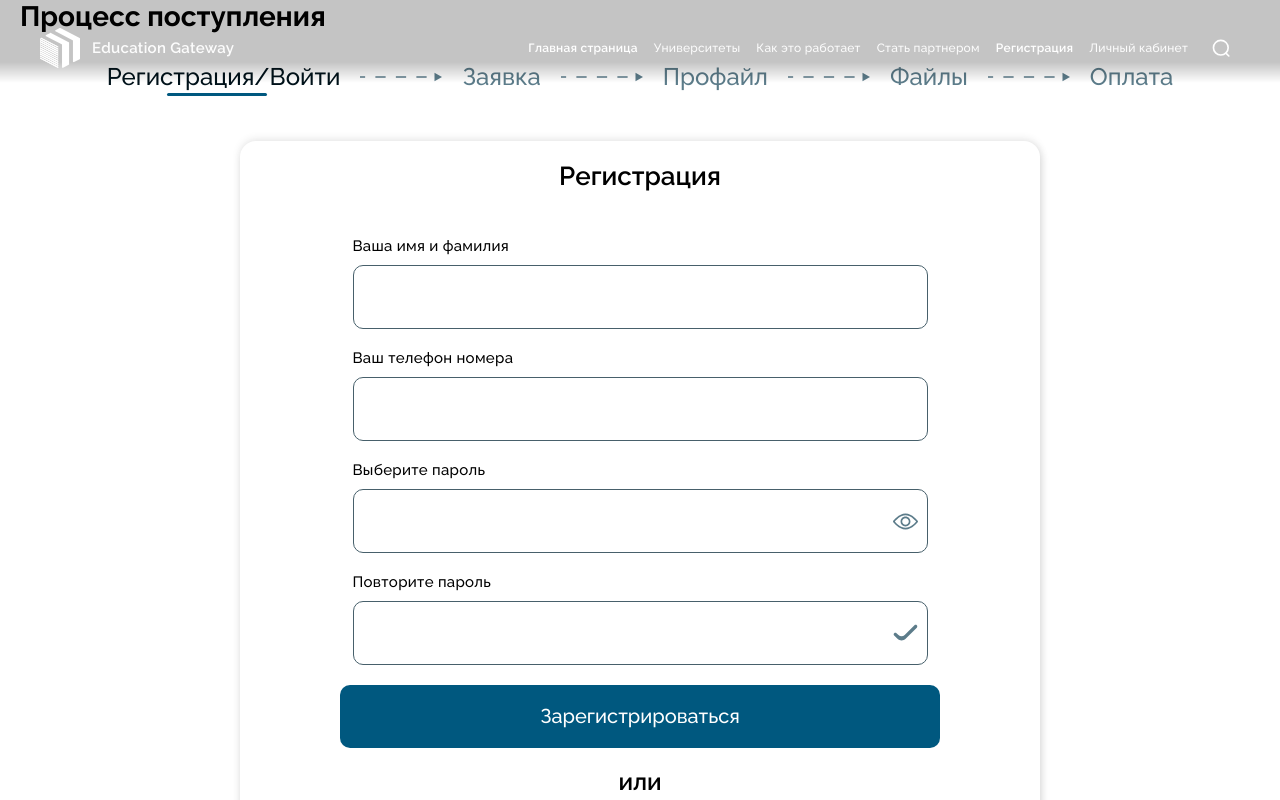
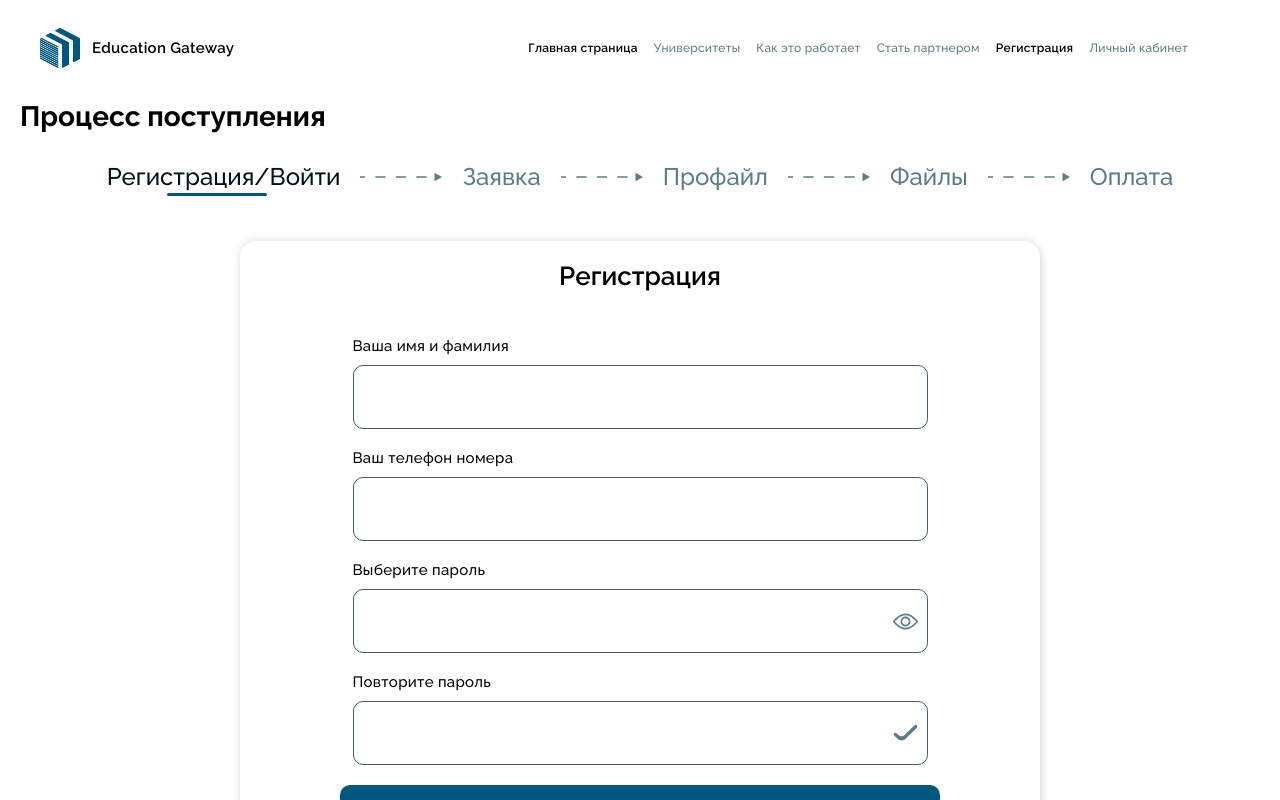
Before and after one commit to azamat1199/-eduGatewayWEB, a React (Create React App) app: page /registration in a window 1280 px wide. Shown: the top 800 px of the page. Built offline with nearby package versions, Linux system fonts and the light colour scheme.

Commit message:
navbar alohida

```diff
--- a/src/containers/web/pages/MainEduGate.jsx
+++ b/src/containers/web/pages/MainEduGate.jsx
@@ -48,9 +48,12 @@ const MainEduGate = () => {
     }
     return (
         <>
-        <Navbar/>
+        <div className="bir">
+            <Navbar />
+        </div>
+
         <div className="mainEduGate">
-            <div className="header" id="header">
+            <div className="header" id="heaer">
                 <h2>Выберите свой университет вместе с Education Gateway</h2>
                 <h3>Education Gateway помогает абитуриентам найти свое направление в выборе профессии и поступить в престижные ВУЗы на территории СНГ</h3>
                 <div className="listLvl">
--- a/src/containers/web/pages/Navbar.jsx
+++ b/src/containers/web/pages/Navbar.jsx
@@ -51,10 +51,7 @@ const Navbar = () => {
                     <span></span>
                 </button>
                 {/* NavbarFix */}
-                <div className={
-                        navActive ? "NavbarFix App" : "NavbarFix"
-                    }
-                    id={
+                <div className="NavbarFix" id={
                         burger ? "right0" : "right100"
                 }>
                     <div className={
--- a/src/containers/web/pages/Partnyors.jsx
+++ b/src/containers/web/pages/Partnyors.jsx
@@ -5,12 +5,16 @@ import FormControlLabel from "@material-ui/core/FormControlLabel";
 import FormControl from "@material-ui/core/FormControl";
 import "../../../style/css/partnyors.css"
 import normal from "../../../assets/icon/normal.svg"
+import Navbar from './Navbar';
 
 class Partnyors extends Component {
 	state = {  }
 	render() {
 		return (
 			<React.Fragment>
+				<div className="navPart">
+					<Navbar />
+				</div>
 				<div className="partnyor">
 					<h1>Стать партнёром</h1>
 					<div className="partnyor_main ">
--- a/src/containers/web/pages/singup/SingUp.jsx
+++ b/src/containers/web/pages/singup/SingUp.jsx
@@ -8,11 +8,10 @@ import check from   "../../../../assets/icon/check.svg"
 import "../../../../style/css/singup.css"
 import Navbar from '../Navbar';
 
-
 class SingUp extends Component {
 	state = {
 		type:true
-	 }
+	}
 	handletype = () => {
 		this.setState({
 			type: !this.state.type
@@ -21,8 +20,8 @@ class SingUp extends Component {
 	render() {
 		return (
 			<React.Fragment>
-				<div>
-				  <Navbar/>
+				<div className="navRegist">
+					<Navbar/>
 				</div>
 				<div className="singup_asos container">
 					<div className="nav_name">
--- a/src/containers/web/web.jsx
+++ b/src/containers/web/web.jsx
@@ -1,14 +1,12 @@
 import React from 'react';
 import MainEduGate from './pages/MainEduGate';
 
-import Navbar from "./pages/Navbar"
+// import Navbar from "./pages/Navbar"
 
 function Web() {
 
-
   return (
     <div>
-      <Navbar />
       <MainEduGate/>
     </div>
   );
--- a/src/style/css/Navbar.css
+++ b/src/style/css/Navbar.css
@@ -7,27 +7,27 @@
   display: none;
 }
 
-.eduGateMain .App .navPass {
+.navRegist .navPass {
   background: #fff !important;
 }
 
-.eduGateMain .App .navLeft svg path {
+.navRegist .navLeft svg path {
   fill: #00587F;
 }
 
-.eduGateMain .App .navbar .navLeft h1 {
+.navRegist .navbar .navLeft h1 {
   color: #000 !important;
 }
 
-.eduGateMain .App .navbar .navRight .active {
+.navRegist .navbar .navRight .active {
   color: #000 !important;
 }
 
-.eduGateMain .App .navbar .navRight a {
+.navRegist .navbar .navRight a {
   color: #5C7C8A !important;
 }
 
-.eduGateMain .App .navAct {
+.navRegist .navAct {
   background: #fff !important;
 }
 
--- a/src/style/css/partnyors.css
+++ b/src/style/css/partnyors.css
@@ -8,7 +8,9 @@
           flex-direction: column;
   padding-top: 120px;
   padding-bottom: 50px;
-  background: #294069;
+  background: url("../../assets/images/part.svg");
+  background-position: center;
+  background-size: cover;
 }
 
 .partnyor h1 {
--- a/src/style/css/singup.css
+++ b/src/style/css/singup.css
@@ -9,6 +9,10 @@
 .container {
   max-width: 1440px;
   margin: 0 auto;
+}
+
+.App {
+  background: red;
 }
 
 .singup_active1 {
@@ -72,7 +76,7 @@
   -webkit-box-direction: normal;
       -ms-flex-direction: column;
           flex-direction: column;
-  padding: 0 20px;
+  padding: 100px 20px 0 20px;
 }
 
 .nav_name {
--- a/src/style/sass/partnyors.scss
+++ b/src/style/sass/partnyors.scss
@@ -3,7 +3,9 @@
 	flex-direction: column;
 	padding-top: 120px;
 	padding-bottom: 50px;
-	background: rgb(41, 64, 105);
+	background: url("../../assets/images/part.svg");
+	background-position: center;
+	background-size: cover;
 	h1{
 		font-style: normal;
 		font-weight: bold;
--- a/src/style/sass/singup.scss
+++ b/src/style/sass/singup.scss
@@ -11,6 +11,9 @@
 }
 .switchs{
 	// margin-top: 120px;
+}
+.App{
+	background: red;
 }
 .singup_active1{
 	color: #00121A !important;
@@ -59,7 +62,8 @@
 .singup_asos{
 	display: flex;
 	flex-direction: column;
-	padding: 0 20px;
+	padding: 100px 20px 0 20px;
+
 }
 .nav_name{
 	display: flex;
```
Also changed, not shown: src/style/sass/Navbar.scss (+8 -4 lines), src/assets/images/part.svg (added).
